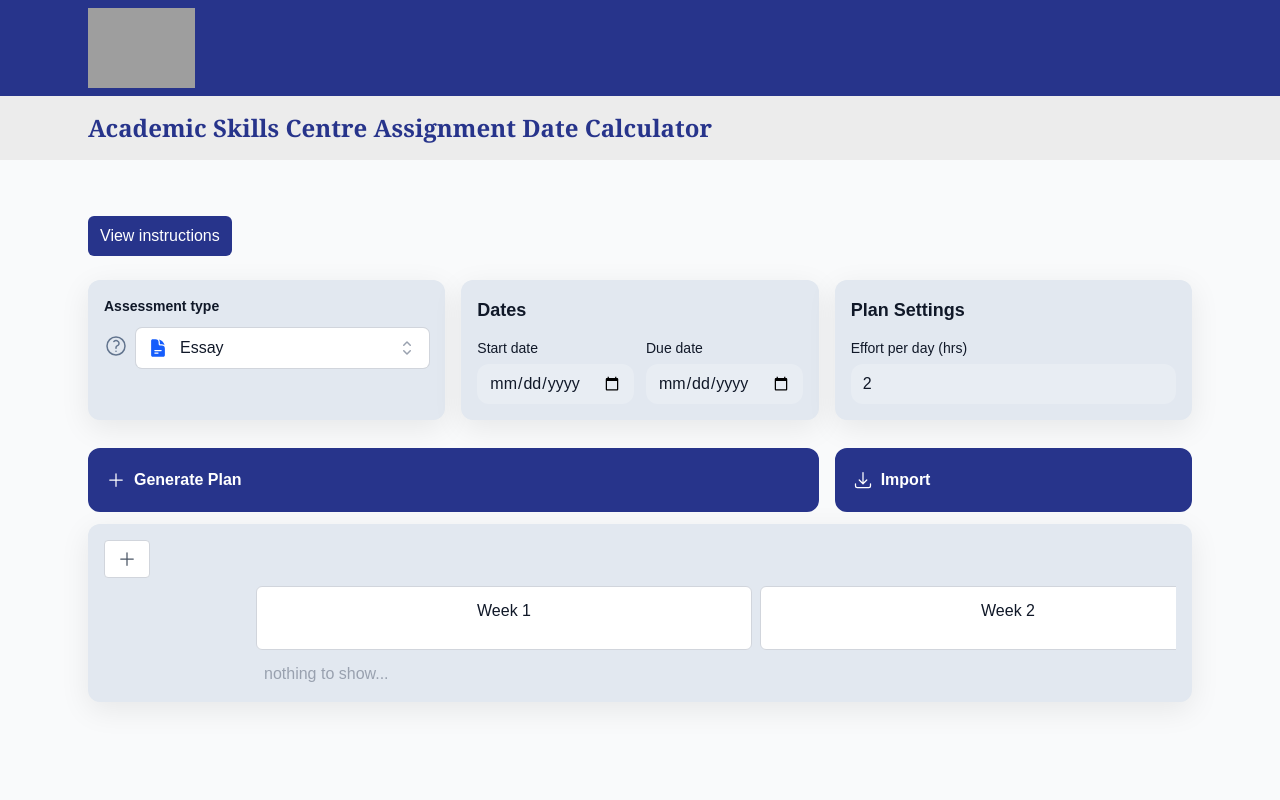
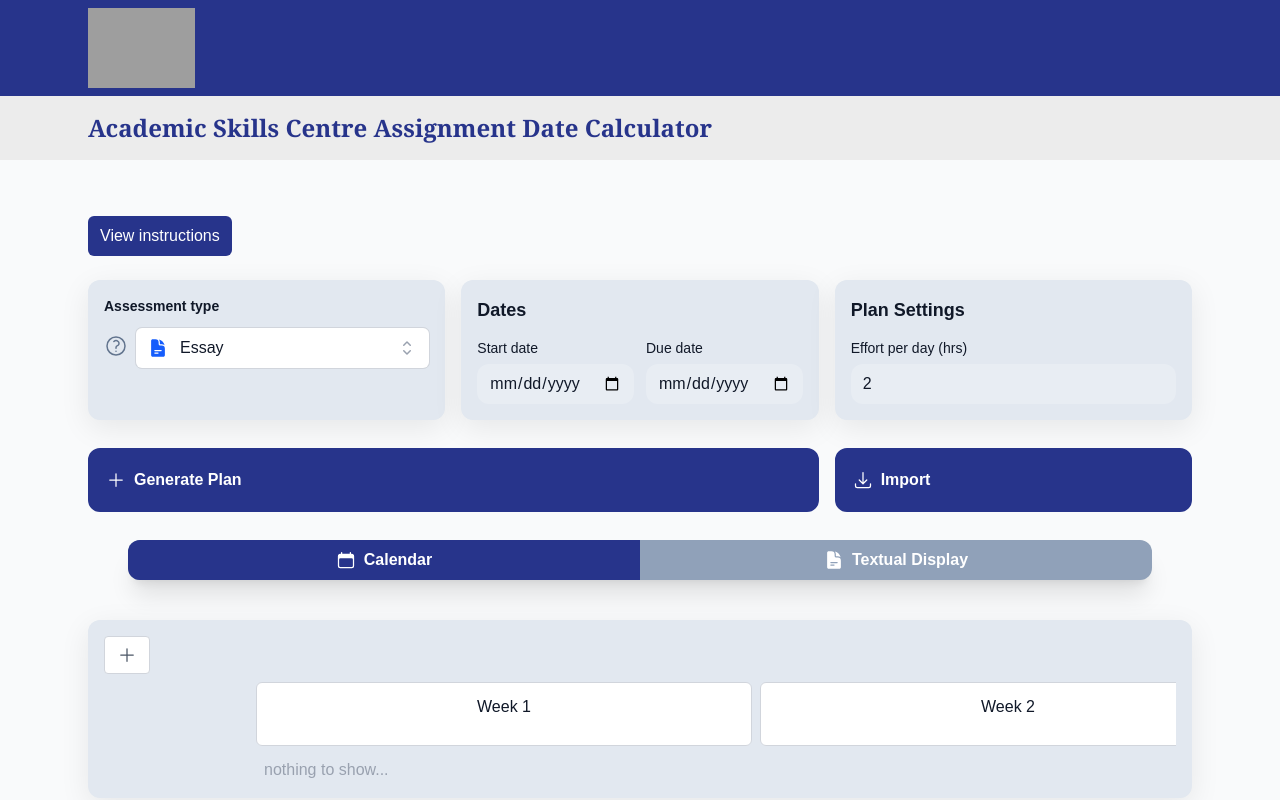
Before and after one commit to limeken/CITS3200-Assignment-Calculator, a React (Vite) app in the folder AssignmentCalculator/: page / in a window 1280 px wide. Built offline with nearby package versions, Linux system fonts and the light colour scheme; grey boxes are pictures that could not be loaded.

Commit message:
Added working toggle bar that switches between calendar and textual formats, added animation of bar sliding between options

```diff
--- a/AssignmentCalculator/src/App.tsx
+++ b/AssignmentCalculator/src/App.tsx
@@ -7,6 +7,7 @@ import UniversityBanner from "./components/UniversityBanner.tsx"
 import InstructionsModal from "./components/InstructionsModal.tsx"
 import StudyPlanInputFields from "./components/StudyPlanInputFields.tsx"
 import AssignmentModal from "./components/AssignmentModal.tsx";
+import FormatSwitch from "./components/FormatSwitch.tsx";
 import Calendar, {type CalendarRef} from "./components/Calendar.tsx";
 import {
     type Assignment, type AssignmentEvent, parseIcsCalendar,
@@ -59,8 +60,11 @@ const DEFAULT: Assignment = {
 
 // Main application component
 export default function App() {
+    const [calendarFormat, changeFormat] = useState<boolean>(true);
     const [showNotification, setNotification] = useState<boolean>(true);
+
     const [validAssignment, setValidAssignment] = useState<Assignment>(DEFAULT);
+
     const [errors, setErrors] = useState<Array<boolean>>([true, true, true]);
     const calRef = useRef<CalendarRef>(null);
 
@@ -167,7 +171,7 @@ export default function App() {
                                   onImport={handleImportCalendar} onGenerate={generateCalendar}
                                   onShowAssignmentHelp={() => openModal('assignment')}
             />
-
+            <FormatSwitch calendarFormat={calendarFormat} changeFormat={changeFormat}/>
             <section className={"mx-auto w-full max-w-6xl px-4 sm:px-6 mt-6"}>
                 <div className="bg-slate-200 rounded-xl shadow-soft p-4">
                     <Calendar ref={calRef}/>
--- /dev/null
+++ b/AssignmentCalculator/src/components/FormatSwitch.tsx
@@ -0,0 +1,26 @@
+import React from "react";
+import { CalendarIcon, DocumentTextIcon } from "@heroicons/react/24/solid";
+interface CurrentFormat{
+    calendarFormat:boolean;
+    changeFormat: React.Dispatch<React.SetStateAction<boolean>>;
+}
+const FormatSwitch: React.FC<CurrentFormat> = ({calendarFormat, changeFormat}) => {
+    return (
+        <div className="shadow-xl bg-slate-400 text-center rounded-xl text-white font-bold flex flex-row mx-auto w-4/5 h-10 my-10 relative overflow-hidden">
+            <div className={`z-1 absolute top-0 h-full w-1/2 bg-uwaBlue transition-transform duration-300 ${calendarFormat?"translate-x-0":"translate-x-full"}`}></div>
+            <button type="button"
+                className={`z-5 flex justify-center items-center gap-2 w-1/2 bg-transparent`}
+                onClick={()=> changeFormat((prev)=>(!prev))}>
+                <CalendarIcon className="w-5 h-5"/>
+                <span className="font-bold">Calendar</span>
+            </button>
+            <button type="button"
+                className={`z-5 flex justify-center items-center gap-2 w-1/2 bg-transparent`}
+                onClick={()=> changeFormat((prev)=>(!prev))}>
+                <DocumentTextIcon className="w-5 h-5"/>
+                <span className="font-bold">Textual Display</span>
+            </button>
+        </div>
+    );
+}
+export default FormatSwitch;
```
